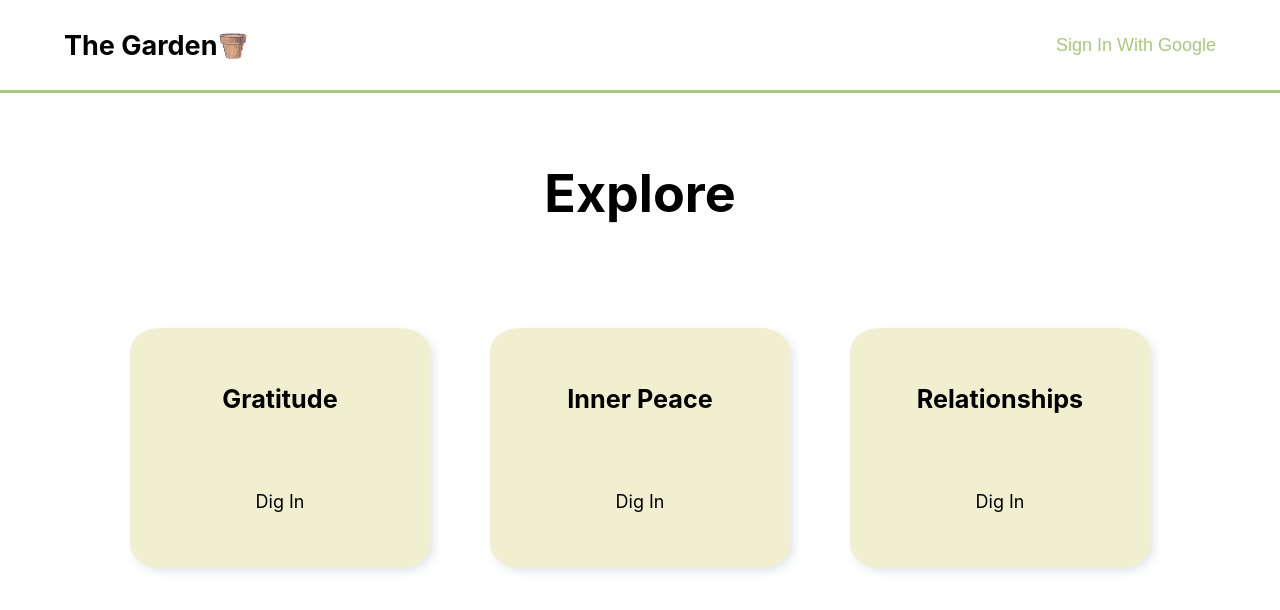
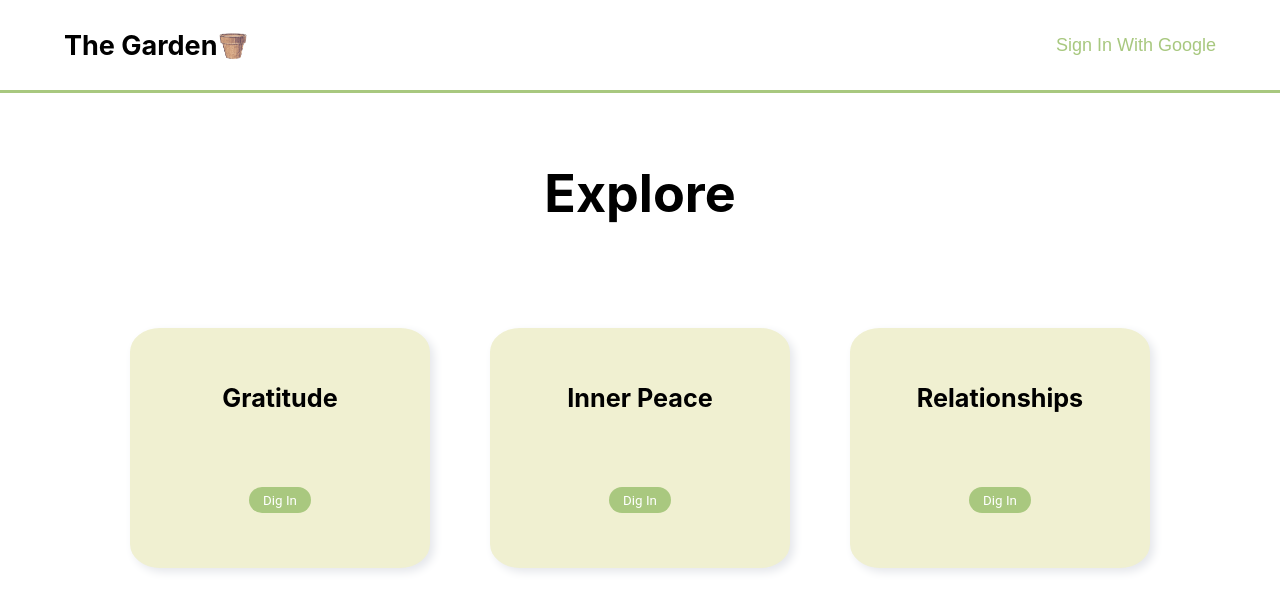
Before and after one commit to jacobkagon/garden-frontend, a Next.js app: page /explore in a window 1280 px wide. Shown: the top 610 px of the page. Built offline with nearby package versions, Linux system fonts and the light colour scheme; no server answers.

Commit message:
update random questions

```diff
--- a/components/Button/Button.js
+++ b/components/Button/Button.js
@@ -1,10 +1,10 @@
 import React from 'react';
 import styles from './Button.module.css';
 
-function Button() {
+function Button({onClick, children}) {
     return (
         <div>
-            <button className={styles.button}>Dig In</button>
+            <button className={styles.button} onClick={() => onClick()}>{children}</button>
         </div>
     );
 }
--- a/components/Explore/ExploreCard.js
+++ b/components/Explore/ExploreCard.js
@@ -3,15 +3,25 @@ import styles from './ExploreCard.module.css';
 import Button from '@/components/Button/Button.js';
 import Workbook from '@/components/Workbook/Workbook';
 import Link from 'next/link';
+import { useRouter } from 'next/router';
 
 function ExploreCard({ children, topicsId}) {
+
+    const router = useRouter();
+
+
+    function clickButton() {
+        router.push(`/workbook/${topicsId}`)
+    }
 
     return (
         <div className={styles.container}>
             <h1 className={styles.h1}>{children}</h1>
-            <Link href={`/workbook/${topicsId}`}>
+            <Button onClick={clickButton}>
+            {/* <Link href={`/workbook/${topicsId}`}> */}
                 Dig In
-            </Link>
+            {/* </Link> */}
+            </Button>
         </div>
     );
 }
--- a/components/Home/Home.js
+++ b/components/Home/Home.js
@@ -16,6 +16,7 @@ const home = () => {
                 <img
                     className={styles.image}
                     src='http://clipart-library.com/img/873284.jpg'
+                    alt="picture of a plant"
                 />
                 <Prompt />
             </div>
--- a/components/Workbook/Workbook.js
+++ b/components/Workbook/Workbook.js
@@ -1,19 +1,25 @@
 import React, { useState, useEffect } from 'react';
 import styles from './Workbook.module.css';
 import axios from 'axios';
+import { useRouter } from 'next/router';
 
-const Workbook = ({ number }) => {
+const Workbook = () => {
     const [question, setQuestion] = useState('');
     const [questionChange, setQuestionChange] = useState('');
-    const [description, setDescription] = useState(" ");
+    const [description, setDescription] = useState(' ');
+    const router = useRouter();
+    const number = router.query.topics;
     //www.educative.io/edpresso/how-to-make-a-modal-using-css-html-and-javascript
 
-    https: useEffect(() => {
+    useEffect(() => {
 
+
+        console.log(number)
         axios
             .get(`/questions_prompt/${number}`)
             .then((response) => {
                 setQuestion(response.data.question);
+                console.log(response.data.question)
             })
             .catch(function (error) {
                 // handle error
--- a/pages/workbook/[topics].js
+++ b/pages/workbook/[topics].js
@@ -1,13 +1,13 @@
 import Workbook from '@/components/Workbook/Workbook.js';
 import Navbar from '@/components/Navbar/Navbar';
-import { useRouter } from 'next/router'
+
 
 export const workbook = () => {
-    const router = useRouter()
+
     return (
         <div>
             <Navbar/>
-            <Workbook number={router.query.topics}/>
+            <Workbook/>
         </div>
     );
 };
```
